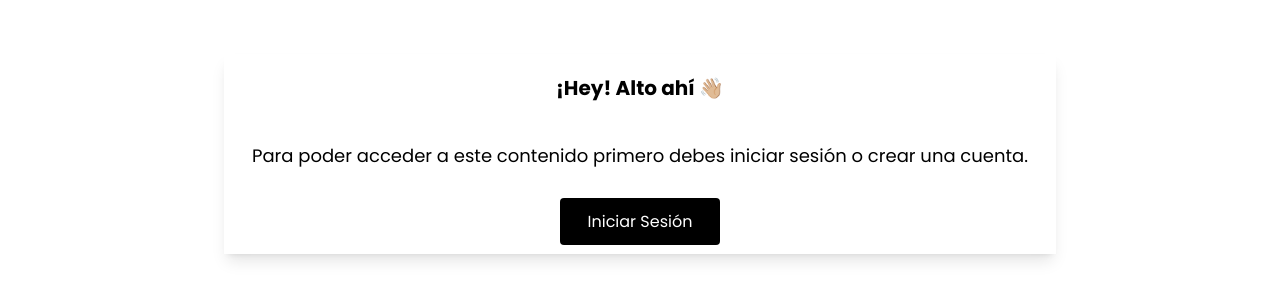
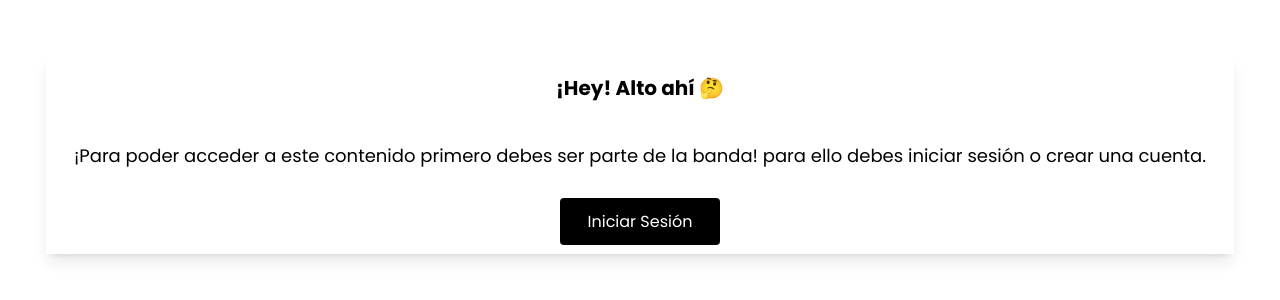
Before and after one commit to EdgarDev17/spotify-music-app, a Next.js app: page /home in a window 1280 px wide. Shown: the part 246-546 px from the top of the page. Built offline with nearby package versions, Linux system fonts and the light colour scheme; no server answers.

Commit message:
I made some UI improvement to Access Denied component

```diff
--- a/components/AccessDenied.js
+++ b/components/AccessDenied.js
@@ -5,9 +5,9 @@ export default function AccessDenied() {
     return (
         <div className='h-screen flex justify-center items-center'>
             <div className='shadow-lg px-7 flex flex-col items-center justify-center'>
-                <p className='text-xl text-black font-bold text-center my-5'>¡Hey! Alto ahí 👋🏼</p>
+                <p className='text-xl text-black font-bold text-center my-5'>¡Hey! Alto ahí 🤔</p>
                 <p className='text-lg text-black text-justify my-5'>
-                    Para poder acceder a este contenido primero debes iniciar
+                    ¡Para poder acceder a este contenido primero debes ser parte de la banda! para ello debes iniciar
                     sesión o crear una cuenta.
                 </p>
                 <div className={'py-5'}>
```
